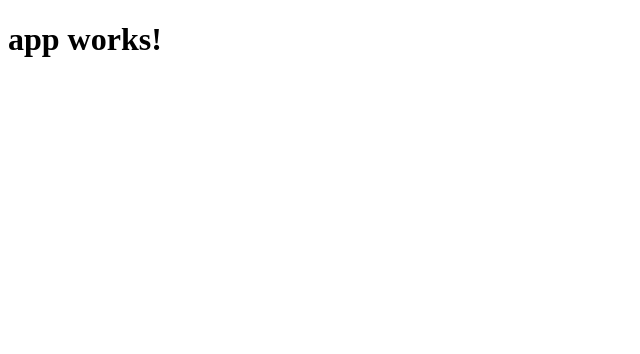
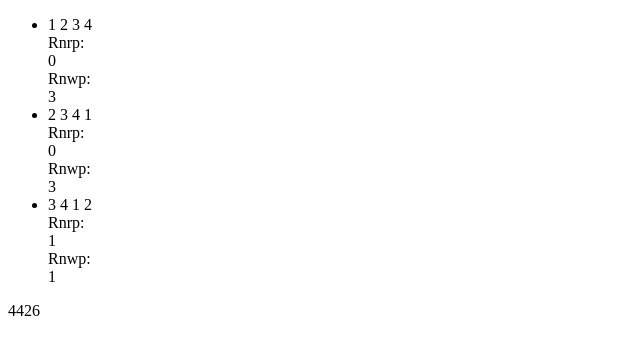
Before and after one commit to MarkDanforth/code-breaker, an Angular app: page / in a window 1280 px wide. Shown: the top 354 px of the page, without its empty margins (0-640 px from the left). Built offline with nearby package versions, Linux system fonts and the light colour scheme.

Commit message:
First cut of the code

```diff
--- a/src/app/app.component.html
+++ b/src/app/app.component.html
@@ -1,3 +1 @@
-<h1>
-  {{title}}
-</h1>
+<app-play-field></app-play-field>
--- /dev/null
+++ b/src/app/components/play-field/play-field.component.html
@@ -0,0 +1,9 @@
+<ul>
+  <li *ngFor="let round of game?.rounds">
+    <span *ngFor="let slot of round.slots">{{ slot }} </span>
+    <div>Rnrp: </div>{{ round.rnrp }}
+    <div>Rnwp: </div>{{ round.rnwp }}
+  </li>
+</ul>
+
+<span *ngFor="let slot of game?.answer.slots">{{ slot }}</span>
--- /dev/null
+++ b/src/app/components/play-field/play-field.component.ts
@@ -0,0 +1,19 @@
+import { Component, OnInit } from '@angular/core';
+import { MastermindService } from './../../services/mastermind.service';
+import { Game } from '../../models/game.model';
+
+@Component({
+  selector: 'app-play-field',
+  templateUrl: './play-field.component.html',
+  styleUrls: ['./play-field.component.css']
+})
+export class PlayFieldComponent implements OnInit {
+
+  public game: Game;
+
+  constructor(private mastermindService: MastermindService) { }
+
+  ngOnInit() {
+    this.game = this.mastermindService.newGame();
+  }
+}
--- /dev/null
+++ b/src/app/models/game.model.ts
@@ -0,0 +1,13 @@
+import { Round } from './round.model';
+
+export class Game {
+    public id: string;
+    public rounds: Round[];
+    public answer: Round;
+
+    constructor(input: Object) {
+        this.id = input['id'];
+        this.rounds = (input['rounds']) ? (input['rounds'] as Object[]).map(val => new Round(val)) : [];
+        this.answer = input['answer'];
+    }
+}
--- /dev/null
+++ b/src/app/models/round.model.ts
@@ -0,0 +1,13 @@
+export class Round {
+    public order: string;
+    public slots: number[];
+    public rnrp: number;
+    public rnwp: number;
+
+    constructor(input: Object) {
+        this.order = input['order'];
+        this.slots = input['slots'];
+        this.rnrp = 0;
+        this.rnwp = 0;
+    }
+}
--- /dev/null
+++ b/src/app/services/mastermind.service.ts
@@ -0,0 +1,64 @@
+import { Round } from '../models/round.model';
+import { Game } from '../models/game.model';
+
+import { Injectable } from '@angular/core';
+
+@Injectable()
+export class MastermindService {
+
+  public game: Game;
+
+  constructor() { }
+
+  newGame(): Game {
+    const answer = new Round({ slots: [Math.floor((Math.random() * 6) + 1),
+      Math.floor((Math.random() * 6) + 1),
+      Math.floor((Math.random() * 6) + 1),
+      Math.floor((Math.random() * 6) + 1)] });
+
+    this.game = new Game({ answer: answer });
+
+    this.submitGuess([ 1, 2, 3, 4 ]);
+    this.submitGuess([ 2, 3, 4, 1 ]);
+    this.submitGuess([ 3, 4, 1, 2 ]);
+
+    return this.game;
+  }
+
+  submitGuess(guess: number[]) {
+    if (guess.length == this.game.answer.slots.length) {
+    const round = new Round( {slots: guess} );
+
+    const rowStatus = [];
+
+    // check for right number right place
+    round.slots.forEach((element, index) => {
+      if (this.game.answer.slots[index] == element) {
+        round.rnrp += 1;
+        rowStatus[index] = 3;
+      } else {
+        rowStatus[index] = 0;
+      }
+    });
+
+    // check for right number wrong place
+    round.slots.forEach((guessElement, guessIndex) => {
+      if (rowStatus[guessIndex] === 0 || rowStatus[guessIndex] === 2) {
+        console.log('GIdx: ' + guessIndex + ', GStatus: ' + rowStatus[guessIndex] + ', GVal: ' + guessElement);
+        this.game.answer.slots.forEach((answerElement, answerIndex) => {
+          console.log('AIdx: ' + answerIndex + ', AStatus: ' + rowStatus[answerIndex] + ', AVal: ' + answerElement);
+
+          if (rowStatus[answerIndex] < 2 && guessElement === answerElement) {
+            console.log('Match!')
+            round.rnwp += 1;
+            rowStatus[guessIndex] += 1;
+            rowStatus[answerIndex] += 2;
+          }
+        });
+      }
+    });
+
+    this.game.rounds.push(round);
+  }
+  }
+}
```
Also changed, not shown: src/app/app.module.ts (+8 -2 lines), src/app/components/play-field/play-field.component.css (added), 2 other files (tests, documents, lock files or other folders).
